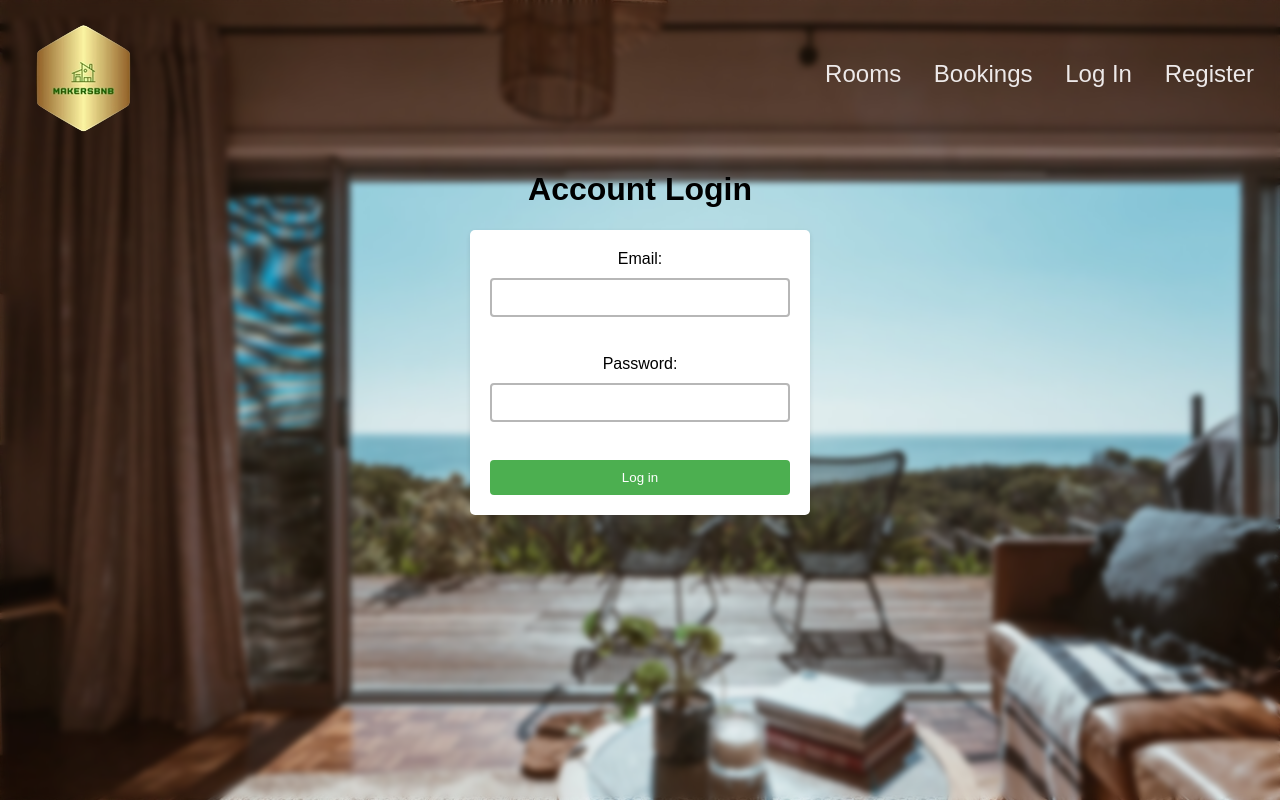
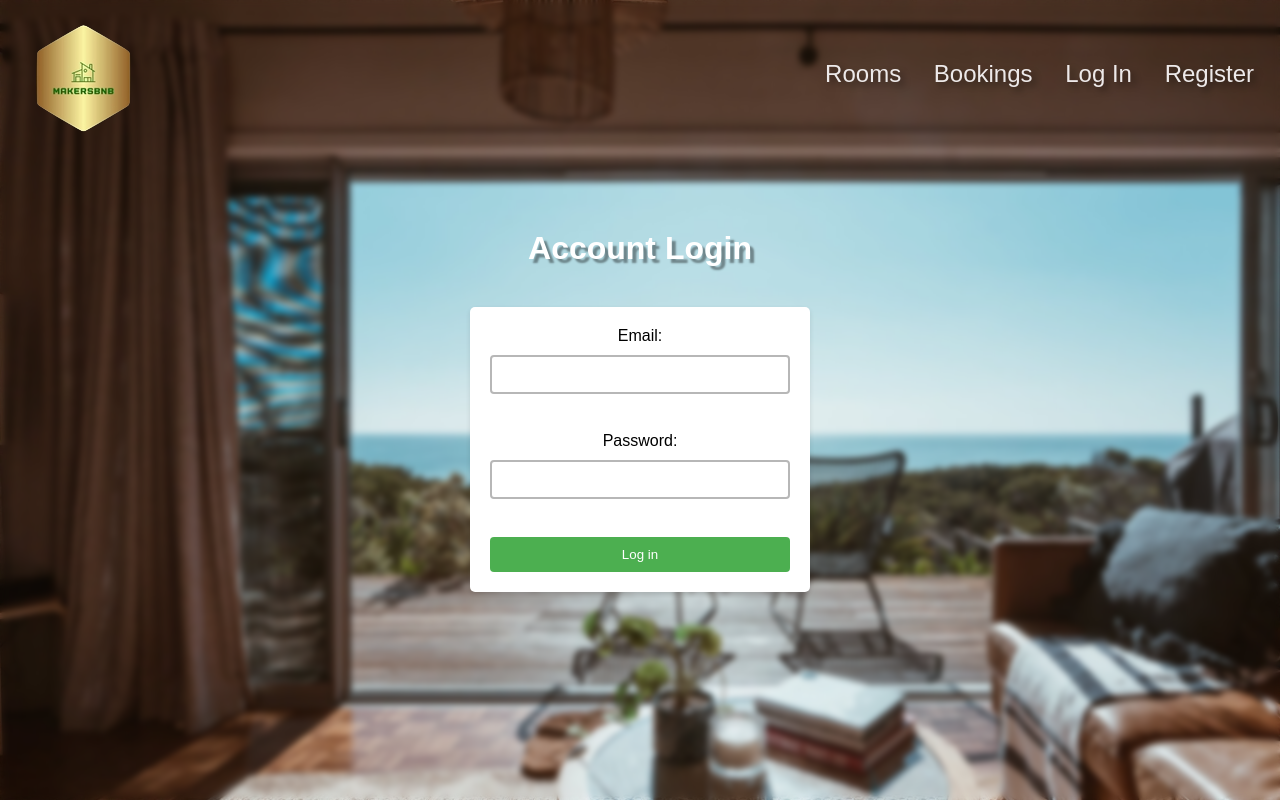
Before and after one commit to romaingrude/Engineering_Project_1, a Flask app: page /login in a window 1280 px wide. Run offline with Flask 3, Linux system fonts and the light colour scheme.

Commit message:
Fixed tests

```diff
--- a/static/login.css
+++ b/static/login.css
@@ -1,8 +1,11 @@
 
   h1 {
     text-align: center;
+    margin-top: 80px;
     font-family: "Arial", sans-serif; /* Change the font family to your desired font */
-    color: #000000;
+    color: #ffffff;
+    text-shadow: 4px 4px 2px rgba(0, 0, 0, 0.4); /* Add this line to add a text shadow effect on hover */
+
   }
 
   .logo {
@@ -32,6 +35,8 @@
     text-decoration: none;
     color: #ede9e9;
     padding: 5px 8px; /* Add padding to create more visual separation */
+    text-shadow: 4px 4px 6px rgba(0, 0, 0, 0.4); /* Add this line to add a text shadow effect on hover */
+
   }
 
   .menu-right a:hover {
@@ -40,6 +45,7 @@
   }
 
   form {
+    margin-top: 40px;
     width: 300px;
     padding: 20px;
     background-color: #fff;
```
